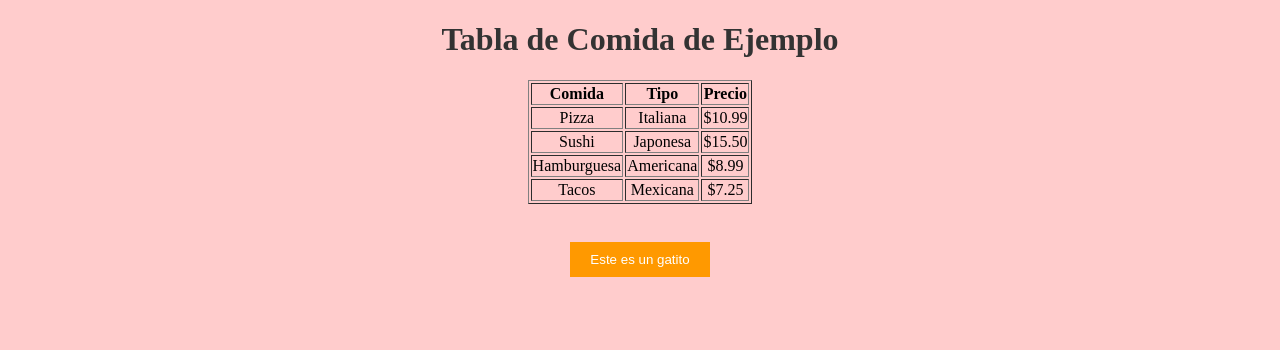
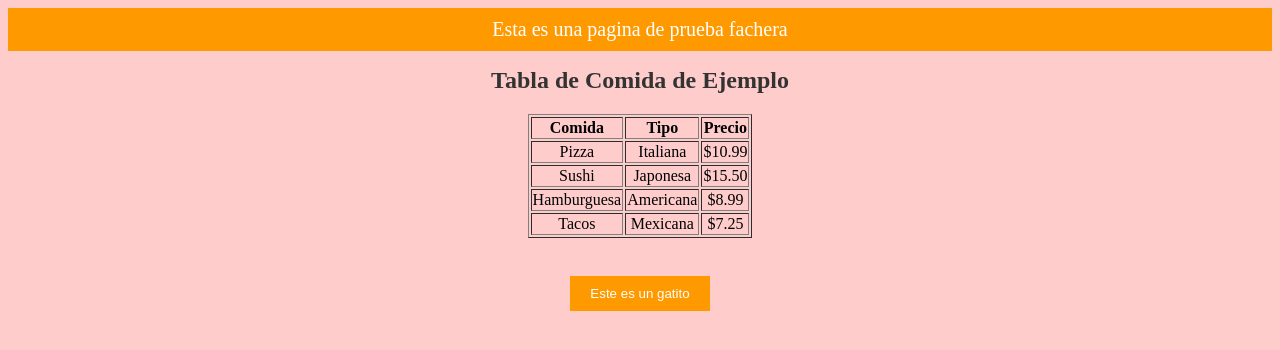
Before and after one commit to Esmeralda-Velazquez/prueba-actividad2, a plain HTML site: page index.html in a window 1280 px wide. Drawn offline with Linux system fonts and the light colour scheme.

Commit message:
se agrego un encabezado bonito y un poco de css

```diff
--- a/index.html
+++ b/index.html
@@ -14,6 +14,8 @@
 
         h1 {
             color: #333;
+            font-size: 24px;
+            margin-bottom: 10px;
         }
 
         button {
@@ -23,9 +25,25 @@
             border: none;
             cursor: pointer;
         }
+
+        #gatito {
+            display: none;
+            margin: 20px auto;
+        }
+
+
+        .encabezado-bonito {
+            background-color: #ff9900;
+            color: white;
+            padding: 10px;
+            font-size: 20px;
+        }
     </style>
 </head>
 <body>
+    <div class="encabezado-bonito">
+        Esta es una pagina de prueba fachera
+    </div>
     <h1>Tabla de Comida de Ejemplo</h1>
 
     <table border="1">
@@ -59,7 +77,7 @@
     <br>
 
     <button onclick="mostrarGatito()">Este es un gatito</button>
-    <img id="gatito" src="" alt="Gatito" style="display: none;">
+    <img id="gatito" src="" alt="Gatito">
 
     <script>
         function mostrarGatito() {
```
